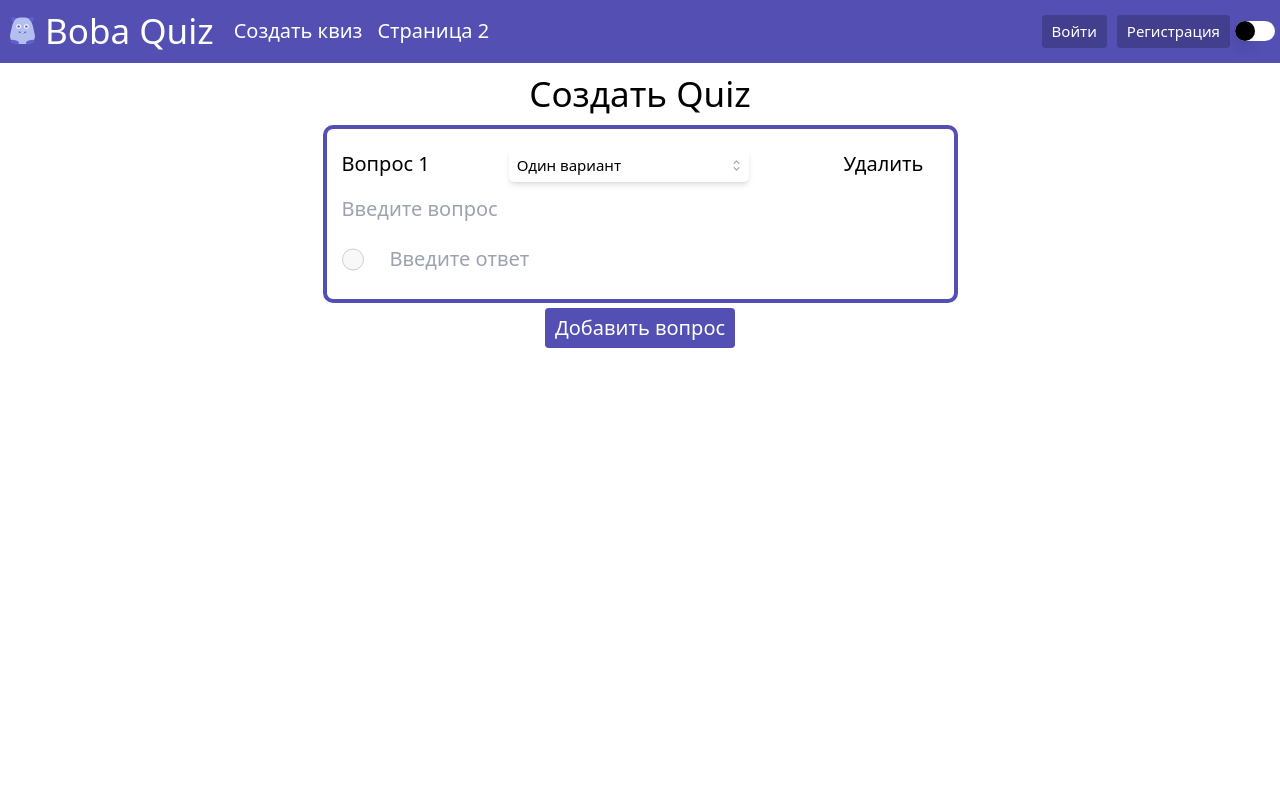
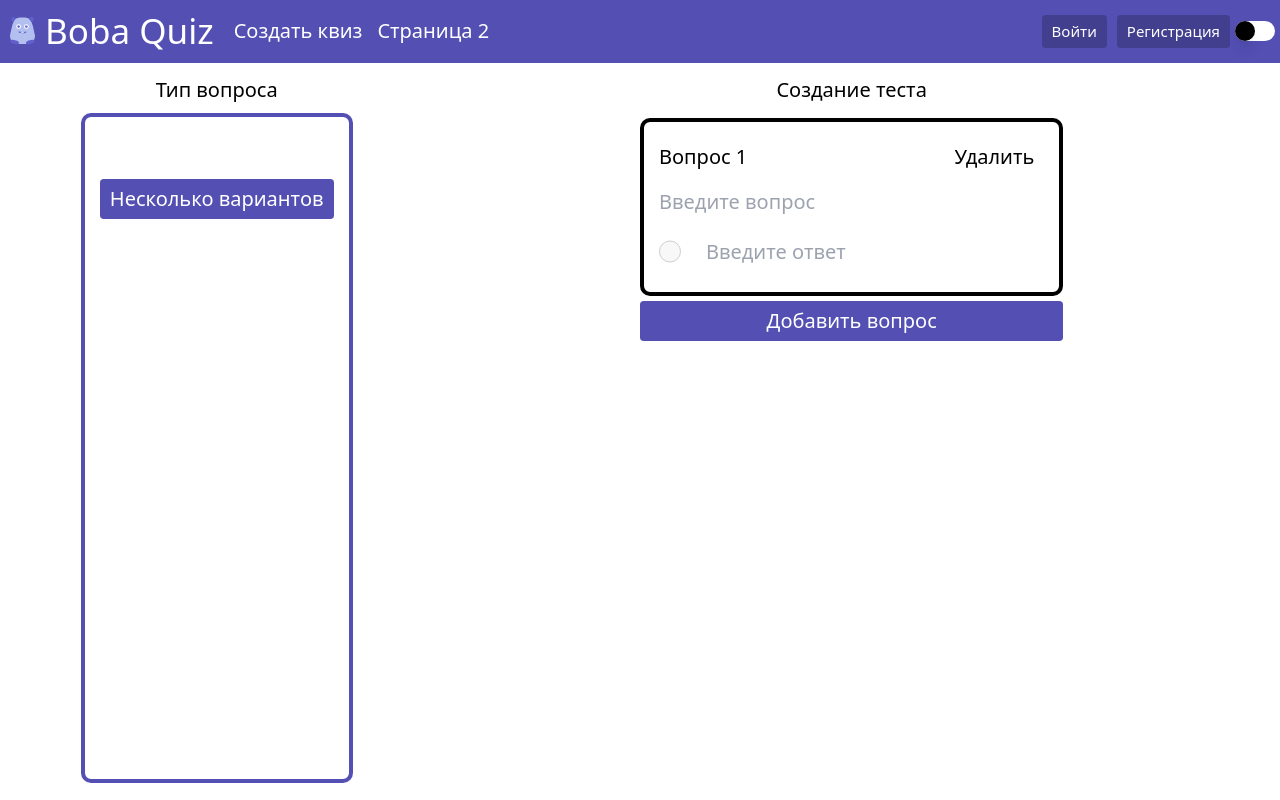
Before and after one commit to coddyfront/boba-quiz, a Next.js app: page /quiz/create in a window 1280 px wide. Built offline with nearby package versions, Linux system fonts and the light colour scheme.

Commit message:
add choosing type of answers and scroll in questions list

```diff
--- a/app/components/screens/CreateQuizScreen.js
+++ b/app/components/screens/CreateQuizScreen.js
@@ -2,11 +2,9 @@ import React from 'react';
 import QuestionList from "../shared/QuestionList";
 
 const CreateQuizScreen = () => {
+
     return (
-        <div className="">
-            <h1 className="text-center text-h1 dark:text-white">Создать Quiz</h1>
-            <QuestionList/>
-        </div>
+        <QuestionList/>
     );
 };
 
--- a/app/components/shared/AnswerBlock.js
+++ b/app/components/shared/AnswerBlock.js
@@ -21,7 +21,7 @@ const AnswerBlock = ({type, action, number, answerText}) => {
                         <div className="flex items-center w-full">
                             <input type="checkbox" disabled
                                    className="w-10 h-10 mr-10"/>
-                            <InputText placeholder="Введите ответ" value={answerText}/>
+                            <InputText placeholder="Введите ответ" action={changeAnswer} value={answerText}/>
                         </div>,
                 }[type]
             }
--- a/app/components/shared/QuestionBlock.js
+++ b/app/components/shared/QuestionBlock.js
@@ -1,10 +1,11 @@
 import React from 'react';
-import ListBox from "../ui/ListBox";
 import InputText from "../ui/InputText";
 import AnswerList from "./AnswerList";
 import TextButton from "../ui/TextButton";
 
-const QuestionBlock = ({question, number, action, typesAnswerList, removeQuestion}) => {
+const QuestionBlock = ({question, number, action, removeQuestion, active, setActive}) => {
+
+    console.log(active)
 
     const changeQuestionText = (text) => {
         let temp = {...question}
@@ -22,21 +23,15 @@ const QuestionBlock = ({question, number, action, typesAnswerList, removeQuestio
         action(answer, number)
     }
 
-    const changeTypeAnswers = (selected) => {
-        let temp = {...question}
-        temp.typeAnswer = selected
-        changeQuestionInList(0)
-    }
-
     const removeQuestionInList = () => {
         removeQuestion(number)
     }
 
     return (
-        <div className="w-1/2 rounded-2xl bg-white p-6 border-solid border-4 border-main_blue my-2">
+        <div className={`w-1/2 rounded-2xl p-6 border-${active ? "gray" : "main_blue"} border-solid border-4 my-2 `}
+             onClick={setActive}>
             <div className="flex justify-between items-center">
                 <h2 className="">Вопрос {number + 1}</h2>
-                <ListBox variants={typesAnswerList} action={changeTypeAnswers} currentSelected={question.typeAnswer}/>
                 <TextButton text={"Удалить"} color={"main_blue"} bgColor={"red-600"} action={removeQuestionInList}/>
             </div>
             <InputText placeholder={"Введите вопрос"} required={true} action={changeQuestionText}
--- a/app/components/shared/QuestionList.js
+++ b/app/components/shared/QuestionList.js
@@ -1,6 +1,7 @@
 import React, {useEffect, useState} from 'react';
 import QuestionBlock from "./QuestionBlock";
 import TextButton from "../ui/TextButton";
+import TypeOfQuestionList from "./TypeOfQuestionList";
 
 const QuestionList = () => {
 
@@ -17,14 +18,18 @@ const QuestionList = () => {
         },
     ]
 
-    let [questionsList, setQuestionsList] = useState([])
+    const [questionsList, setQuestionsList] = useState([])
+    const [activeQuestionNumber, setActiveQuestionNumber] = useState(0)
+    const [isRender, setIsRender] = useState(false)
 
-    useEffect(()=> {
+
+    useEffect(() => {
         setQuestionsList([{
             questionText: '',
             answersList: [''],
             typeAnswer: typesAnswerList[0]
         }])
+        setIsRender(true)
     }, [])
 
     const addQuestion = () => {
@@ -46,7 +51,8 @@ const QuestionList = () => {
 
     const changeQuestion = (questionDTO, number) => {
         const temp = [...questionsList]
-        if (questionDTO === 0) {
+        const clearAnswer = questionDTO === 0
+        if (clearAnswer) {
             questionDTO = {
                 questionText: questionsList[number].questionText,
                 answersList: [''],
@@ -57,17 +63,39 @@ const QuestionList = () => {
         setQuestionsList([...temp])
     }
 
-    console.log(questionsList)
+    const changeTypeAnswers = (selected, number) => {
+        let temp = {...questionsList}
+        temp[number].typeAnswer = selected
+        changeQuestion(0, number)
+    }
 
     return (
+        <div className="grid grid-cols-1_2 h-full">
             <div className="flex flex-col items-center">
+                <h2 className="my-3">Тип вопроса</h2>
+                {
+                    isRender &&
+                    <TypeOfQuestionList questionNumber={activeQuestionNumber}
+                                        question={questionsList[activeQuestionNumber]}
+                                        changeTypeAnswers={changeTypeAnswers}
+                                        typesAnswerList={typesAnswerList}/>
+                }
+            </div>
+            <div className="flex flex-col items-center overflow-y-scroll">
+                <h2 className="my-3">Создание теста</h2>
+                <div className="w-full h-screen-130px flex flex-col items-center">
                     {
                         questionsList.map((question, index) =>
                             <QuestionBlock question={question} number={index} action={changeQuestion}
-                                   typesAnswerList={typesAnswerList} removeQuestion={removeQuestion}/>
+                                           typesAnswerList={typesAnswerList} removeQuestion={removeQuestion}
+                                           active={index === activeQuestionNumber}
+                                           setActive={() => setActiveQuestionNumber(index)}/>
                         )
                     }
-            <TextButton text={"Добавить вопрос"} color={"white"} bgColor={"main_blue"} action={addQuestion}/>
+                    <TextButton text={"Добавить вопрос"} color={"white"} bgColor={"main_blue"} style={'w-1/2'}
+                                action={addQuestion}/>
+                </div>
+            </div>
         </div>
     );
 };
--- a/app/components/shared/SwitchTheme.js
+++ b/app/components/shared/SwitchTheme.js
@@ -3,9 +3,11 @@ import {Switch} from '@headlessui/react'
 
 const SwitchTheme = () => {
 
+
     let theme;
 
     const [lightThemeActive, setLightThemeActive] = useState(theme)
+
 
     useEffect(() => {
         if (localStorage) {
@@ -17,7 +19,7 @@ const SwitchTheme = () => {
         setLightThemeActive(theme)
     })
 
-    const switchTheme = () => {
+    const switchTheme = async () => {
         if (theme === 'dark') {
             document.documentElement.classList.replace('dark', 'light');
             localStorage.setItem('theme', 'light');
@@ -37,7 +39,8 @@ const SwitchTheme = () => {
                 className={`${lightThemeActive === 'light' ? 'bg-black' : 'bg-white'}
           relative inline-flex h-[20px] w-[40px] shrink-0 cursor-pointer rounded-full border-transparent
           transition-colors duration-200 ease-in-out focus:outline-none`}>
-                <span aria-hidden="true" className={`${lightThemeActive === 'light' ? 'translate-x-8 bg-white' : 'translate-x-0 bg-black'}
+                <span aria-hidden="true"
+                      className={`${lightThemeActive === 'light' ? 'translate-x-8 bg-white' : 'translate-x-0 bg-black'}
             pointer-events-none inline-block h-[20px] w-[20px] transform rounded-full shadow-lg ring-0
             transition duration-200 ease-in-out`}/>
             </Switch>
--- /dev/null
+++ b/app/components/shared/TypeOfQuestionList.js
@@ -0,0 +1,23 @@
+import React from 'react';
+import TextButton from "../ui/TextButton";
+
+const TypeOfQuestionList = ({questionNumber, question, changeTypeAnswers, typesAnswerList}) => {
+
+    return (
+        <div className="flex flex-col items-center">
+            <div className="rounded-2xl bg-white p-6 border-solid border-4 border-main_blue
+            h-screen-130px overflow-y-scroll">
+                <div className="flex justify-between items-center flex-col">
+                    {
+                        typesAnswerList.map((item) =>
+                            <TextButton text={item.text} color={"white"} bgColor={"main_blue"} style={"w-full my-1"}
+                                        disabled={item.id === question.typeAnswer.id}
+                                        action={() => changeTypeAnswers(item, questionNumber)}/>)
+                    }
+                </div>
+            </div>
+        </div>
+    );
+};
+
+export default TypeOfQuestionList;
--- a/app/components/ui/InputText.js
+++ b/app/components/ui/InputText.js
@@ -2,14 +2,22 @@ import React from 'react';
 
 const InputText = ({label, placeholder, color, bgColor, required, id, action, value}) => {
 
+    const onChangeAction = (e) => {
+        action(e.target.value)
+        e.target.style.height = 'auto'
+        e.target.style.height = e.target.scrollHeight + 2 + 'px'
+    }
+
     return (
         <div className="py-2 w-full">
             <label className="font-medium text-gray-900">{label}</label>
-            <input type="text" id={id}
-                   className="text-gray-900 text-sm rounded-lg block w-full py-2 bg-gray outline-none placeholder-gray-400"
-                   placeholder={placeholder} required={required}
-                   onChange={(e) => action(e.target.value)}
-                   value={value}
+            <textarea id={id}
+                      rows={1}
+                      className="text-gray-900 text-sm rounded-lg block w-full py-2
+                      resize-none outline-none placeholder-gray-400"
+                      placeholder={placeholder} required={required}
+                      onChange={(e) => onChangeAction(e)}
+                      value={value}
             />
         </div>
     );
--- a/app/components/ui/TextButton.js
+++ b/app/components/ui/TextButton.js
@@ -1,13 +1,13 @@
 import React from 'react';
 
-const TextButton = ({text, color, bgColor, action}) => {
+const TextButton = ({text, color, bgColor, action, style, disabled = false}) => {
 
-    console.log(bgColor)
-
-    const styleButton = `inline-flex justify-center rounded-md text-${color} bg-${bgColor} px-4 py-2 mx-2 font-medium hover:bg-opacity-30 focus:outline-none focus-visible:ring-2 focus-visible:ring-white focus-visible:ring-opacity-75`
+    const styleButton = style + ` inline-flex justify-center rounded-md text-${color} bg-${disabled ? 'gray' : bgColor}
+    px-4 py-2 font-medium ${disabled ? '' : 'hover:bg-opacity-30'} focus:outline-none focus-visible:ring-2
+    focus-visible:ring-white focus-visible:ring-opacity-75`
 
     return (
-        <button className={styleButton} onClick={action}>
+        <button className={styleButton} onClick={action} disabled={disabled}>
             {text}
         </button>
     );
--- a/tailwind.config.js
+++ b/tailwind.config.js
@@ -10,7 +10,14 @@ module.exports = {
                 "main_blue": '#534fb3',
                 "main_blue-50": 'rgba(83,79,179,0.5)',
                 "main_red": '#534fb3',
+                "gray": '#8d8d8d',
             },
+            gridTemplateColumns: {
+                '1_2': '1fr 2fr'
+            },
+            height: {
+                'screen-130px': "calc(100vh - 130px)"
+            }
         },
         fontSize: {
             'default': '2rem',
@@ -23,7 +30,6 @@ module.exports = {
             'h5': '2.441rem',
             'h6': '3.052rem',
         }
-
     },
     plugins: [],
 }
```
Lines whose indentation alone changed are shown as unchanged.
